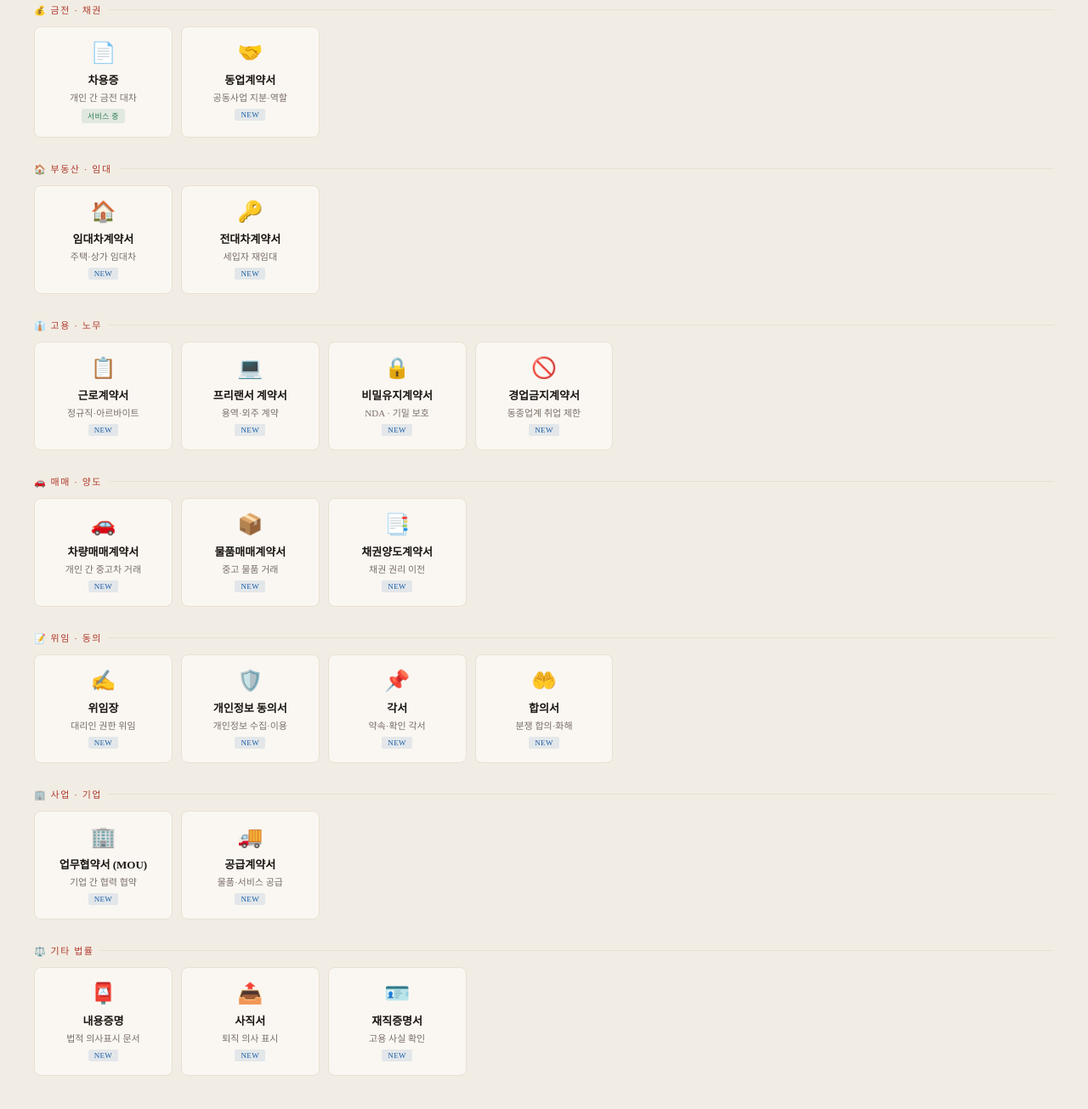
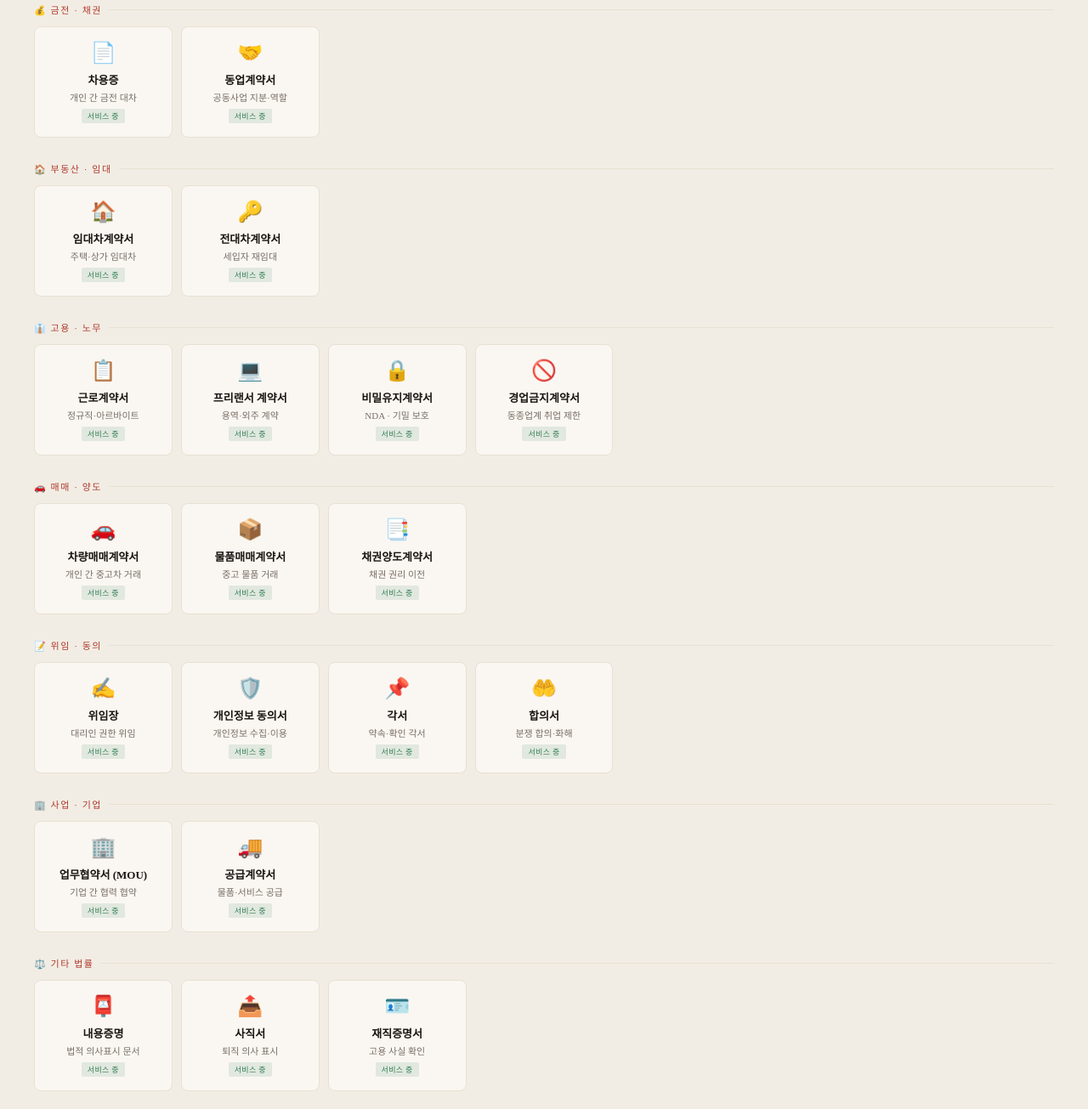
Before and after one commit to carghdbs-ui/chayongjeung, a website: page index.html in a window 1280 px wide. Shown: the part 155-1460 px from the top of the page at 85% size. Drawn offline with nearby package versions, Linux system fonts and the light colour scheme; a web font is replaced by a local one.

Commit message:
Update index.html

```diff
--- a/index.html
+++ b/index.html
@@ -245,7 +245,7 @@ textarea{resize:vertical;min-height:60px}
       </div>
       <div class="c-card" onclick="selectContract('동업계약서')">
         <div class="icon">🤝</div><div class="name">동업계약서</div><div class="desc">공동사업 지분·역할</div>
-        <span class="tag tag-new">NEW</span>
+        <span class="tag tag-live">서비스 중</span>
       </div>
     </div>
   </div>
@@ -255,11 +255,11 @@ textarea{resize:vertical;min-height:60px}
     <div class="contract-grid">
       <div class="c-card" onclick="selectContract('임대차계약서')">
         <div class="icon">🏠</div><div class="name">임대차계약서</div><div class="desc">주택·상가 임대차</div>
-        <span class="tag tag-new">NEW</span>
+        <span class="tag tag-live">서비스 중</span>
       </div>
       <div class="c-card" onclick="selectContract('전대차계약서')">
         <div class="icon">🔑</div><div class="name">전대차계약서</div><div class="desc">세입자 재임대</div>
-        <span class="tag tag-new">NEW</span>
+        <span class="tag tag-live">서비스 중</span>
       </div>
     </div>
   </div>
@@ -269,19 +269,19 @@ textarea{resize:vertical;min-height:60px}
     <div class="contract-grid">
       <div class="c-card" onclick="selectContract('근로계약서')">
         <div class="icon">📋</div><div class="name">근로계약서</div><div class="desc">정규직·아르바이트</div>
-        <span class="tag tag-new">NEW</span>
+        <span class="tag tag-live">서비스 중</span>
       </div>
       <div class="c-card" onclick="selectContract('프리랜서계약서')">
         <div class="icon">💻</div><div class="name">프리랜서 계약서</div><div class="desc">용역·외주 계약</div>
-        <span class="tag tag-new">NEW</span>
+        <span class="tag tag-live">서비스 중</span>
       </div>
       <div class="c-card" onclick="selectContract('비밀유지계약서')">
         <div class="icon">🔒</div><div class="name">비밀유지계약서</div><div class="desc">NDA · 기밀 보호</div>
-        <span class="tag tag-new">NEW</span>
+        <span class="tag tag-live">서비스 중</span>
       </div>
       <div class="c-card" onclick="selectContract('경업금지계약서')">
         <div class="icon">🚫</div><div class="name">경업금지계약서</div><div class="desc">동종업계 취업 제한</div>
-        <span class="tag tag-new">NEW</span>
+        <span class="tag tag-live">서비스 중</span>
       </div>
     </div>
   </div>
@@ -291,15 +291,15 @@ textarea{resize:vertical;min-height:60px}
     <div class="contract-grid">
       <div class="c-card" onclick="selectContract('차량매매계약서')">
         <div class="icon">🚗</div><div class="name">차량매매계약서</div><div class="desc">개인 간 중고차 거래</div>
-        <span class="tag tag-new">NEW</span>
+        <span class="tag tag-live">서비스 중</span>
       </div>
       <div class="c-card" onclick="selectContract('물품매매계약서')">
         <div class="icon">📦</div><div class="name">물품매매계약서</div><div class="desc">중고 물품 거래</div>
-        <span class="tag tag-new">NEW</span>
+        <span class="tag tag-live">서비스 중</span>
       </div>
       <div class="c-card" onclick="selectContract('채권양도계약서')">
         <div class="icon">📑</div><div class="name">채권양도계약서</div><div class="desc">채권 권리 이전</div>
-        <span class="tag tag-new">NEW</span>
+        <span class="tag tag-live">서비스 중</span>
       </div>
     </div>
   </div>
@@ -309,19 +309,19 @@ textarea{resize:vertical;min-height:60px}
     <div class="contract-grid">
       <div class="c-card" onclick="selectContract('위임장')">
         <div class="icon">✍️</div><div class="name">위임장</div><div class="desc">대리인 권한 위임</div>
-        <span class="tag tag-new">NEW</span>
+        <span class="tag tag-live">서비스 중</span>
       </div>
       <div class="c-card" onclick="selectContract('개인정보동의서')">
         <div class="icon">🛡️</div><div class="name">개인정보 동의서</div><div class="desc">개인정보 수집·이용</div>
-        <span class="tag tag-new">NEW</span>
+        <span class="tag tag-live">서비스 중</span>
       </div>
       <div class="c-card" onclick="selectContract('각서')">
         <div class="icon">📌</div><div class="name">각서</div><div class="desc">약속·확인 각서</div>
-        <span class="tag tag-new">NEW</span>
+        <span class="tag tag-live">서비스 중</span>
       </div>
       <div class="c-card" onclick="selectContract('합의서')">
         <div class="icon">🤲</div><div class="name">합의서</div><div class="desc">분쟁 합의·화해</div>
-        <span class="tag tag-new">NEW</span>
+        <span class="tag tag-live">서비스 중</span>
       </div>
     </div>
   </div>
@@ -331,11 +331,11 @@ textarea{resize:vertical;min-height:60px}
     <div class="contract-grid">
       <div class="c-card" onclick="selectContract('업무협약서')">
         <div class="icon">🏢</div><div class="name">업무협약서 (MOU)</div><div class="desc">기업 간 협력 협약</div>
-        <span class="tag tag-new">NEW</span>
+        <span class="tag tag-live">서비스 중</span>
       </div>
       <div class="c-card" onclick="selectContract('공급계약서')">
         <div class="icon">🚚</div><div class="name">공급계약서</div><div class="desc">물품·서비스 공급</div>
-        <span class="tag tag-new">NEW</span>
+        <span class="tag tag-live">서비스 중</span>
       </div>
     </div>
   </div>
@@ -345,15 +345,15 @@ textarea{resize:vertical;min-height:60px}
     <div class="contract-grid">
       <div class="c-card" onclick="selectContract('내용증명')">
         <div class="icon">📮</div><div class="name">내용증명</div><div class="desc">법적 의사표시 문서</div>
-        <span class="tag tag-new">NEW</span>
+        <span class="tag tag-live">서비스 중</span>
       </div>
       <div class="c-card" onclick="selectContract('사직서')">
         <div class="icon">📤</div><div class="name">사직서</div><div class="desc">퇴직 의사 표시</div>
-        <span class="tag tag-new">NEW</span>
+        <span class="tag tag-live">서비스 중</span>
       </div>
       <div class="c-card" onclick="selectContract('재직증명서')">
         <div class="icon">🪪</div><div class="name">재직증명서</div><div class="desc">고용 사실 확인</div>
-        <span class="tag tag-new">NEW</span>
+        <span class="tag tag-live">서비스 중</span>
       </div>
     </div>
   </div>
```
